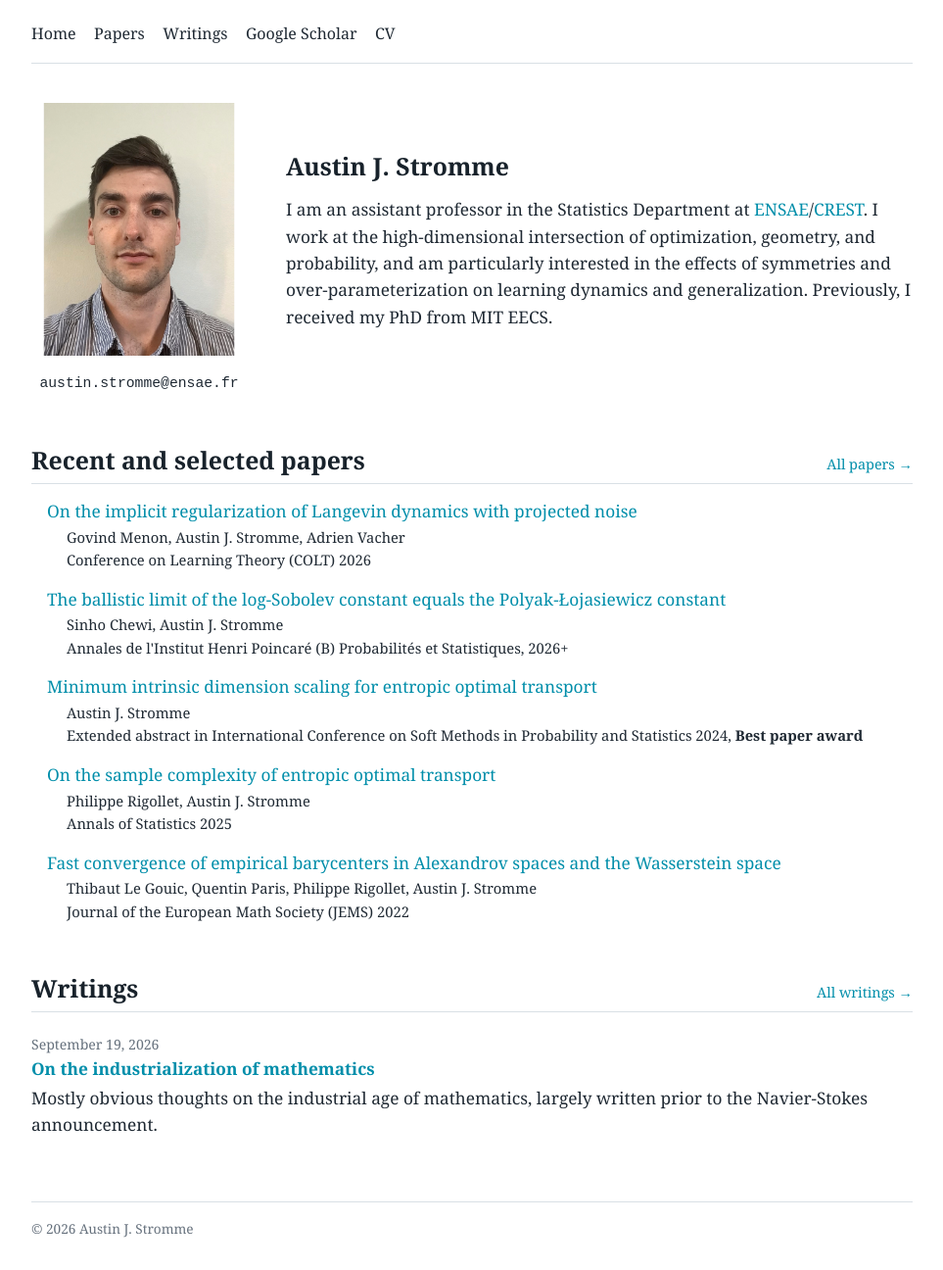
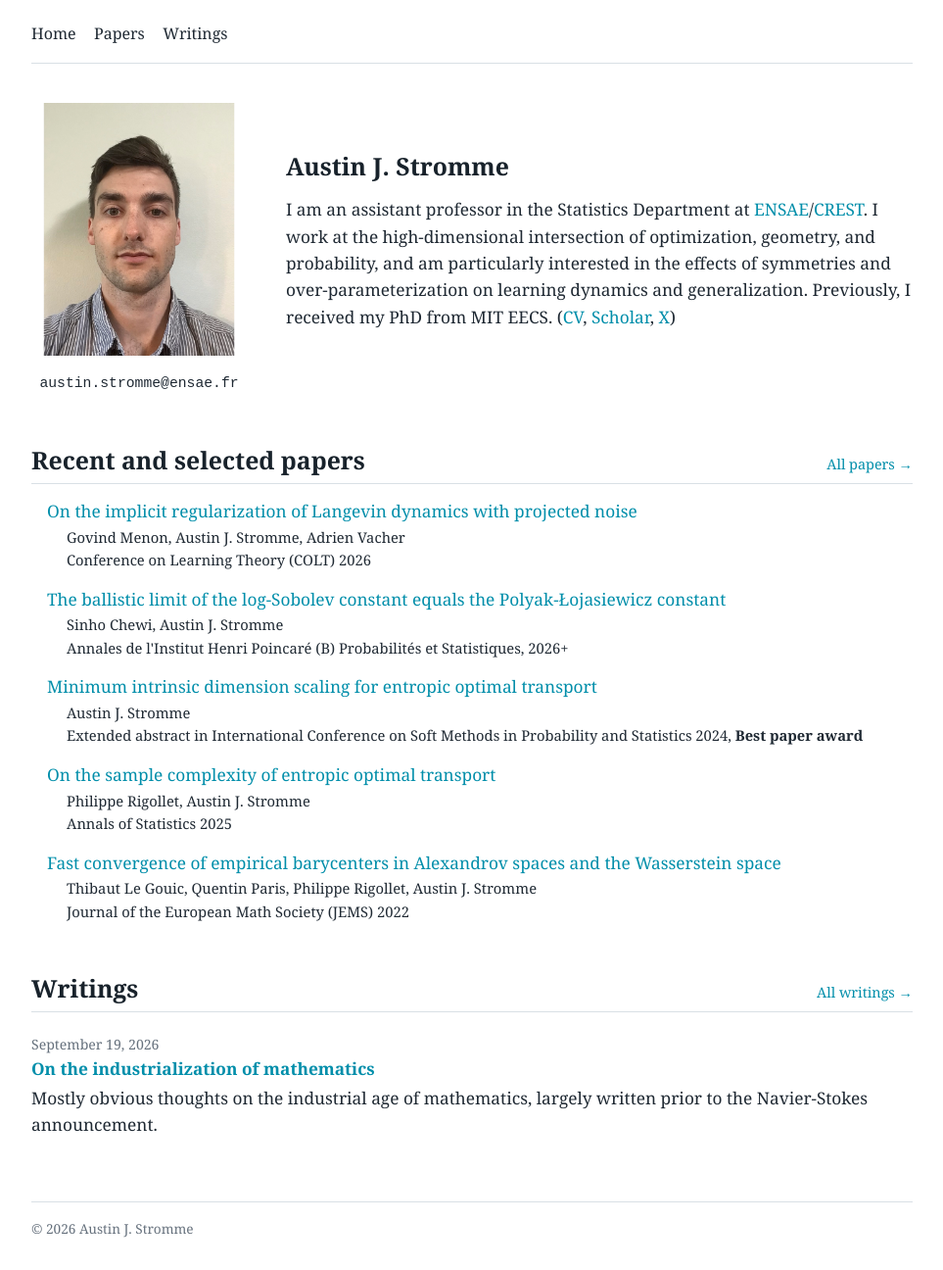
Before and after one commit to austinjstromme/austinjstromme.github.io, a Jekyll site: the page built from index.html, in a window 1280 px wide. Shown: the whole page at 98% size, without its empty margins (158-1121 px from the left). Built offline with Jekyll 4.4.1, drawn with Linux system fonts in a browser that asks for light colours; some of the changed lines change nothing that is shown.

Commit message:
Refined layout

```diff
--- a/_layouts/default.html
+++ b/_layouts/default.html
@@ -13,8 +13,6 @@
         <a href="{{ '/' | relative_url }}">Home</a>
         <a href="{{ '/papers/' | relative_url }}">Papers</a>
         <a href="{{ '/blog/' | relative_url }}">Writings</a>
-        <a href="https://scholar.google.com/citations?user=yimVJx8AAAAJ&amp;hl=en">Google Scholar</a>
-        <a href="{{ '/cv_avril_2026.pdf' | relative_url }}">CV</a>
       </nav>
       {% unless page.title == 'Home' %}
         <a class="site-name" href="{{ '/' | relative_url }}">Austin J. Stromme</a>
--- a/index.html
+++ b/index.html
@@ -7,7 +7,7 @@
 <section class="intro" id="about">
   <div class="portrait-block">
     <img class="portrait" src="{{ '/web_temp.jpg' | relative_url }}" alt="Portrait of Austin J. Stromme" width="200">
-   <a class="email-address" href="mailto:austin.stromme@ensae.fr">austin.stromme@ensae.fr</a>
+    <a class="email-address" href="mailto:austin.stromme@ensae.fr">austin.stromme@ensae.fr</a>
   </div>
 
   <div class="intro-copy">
@@ -18,7 +18,9 @@
       I work at the high-dimensional intersection of optimization, geometry, and probability,
       and am particularly interested in the effects of symmetries and over-parameterization
       on learning dynamics and generalization. Previously,
-      I received my PhD from MIT EECS.
+      I received my PhD from MIT EECS. (<a href="{{ '/cv_avril_2026.pdf' | relative_url }}">CV</a>,
+      <a href="https://scholar.google.com/citations?user=yimVJx8AAAAJ&amp;hl=en">Scholar</a>,
+      <a href="https://x.com/stromme_aj">X</a>)
     </p>
   </div>
 </section>
```
